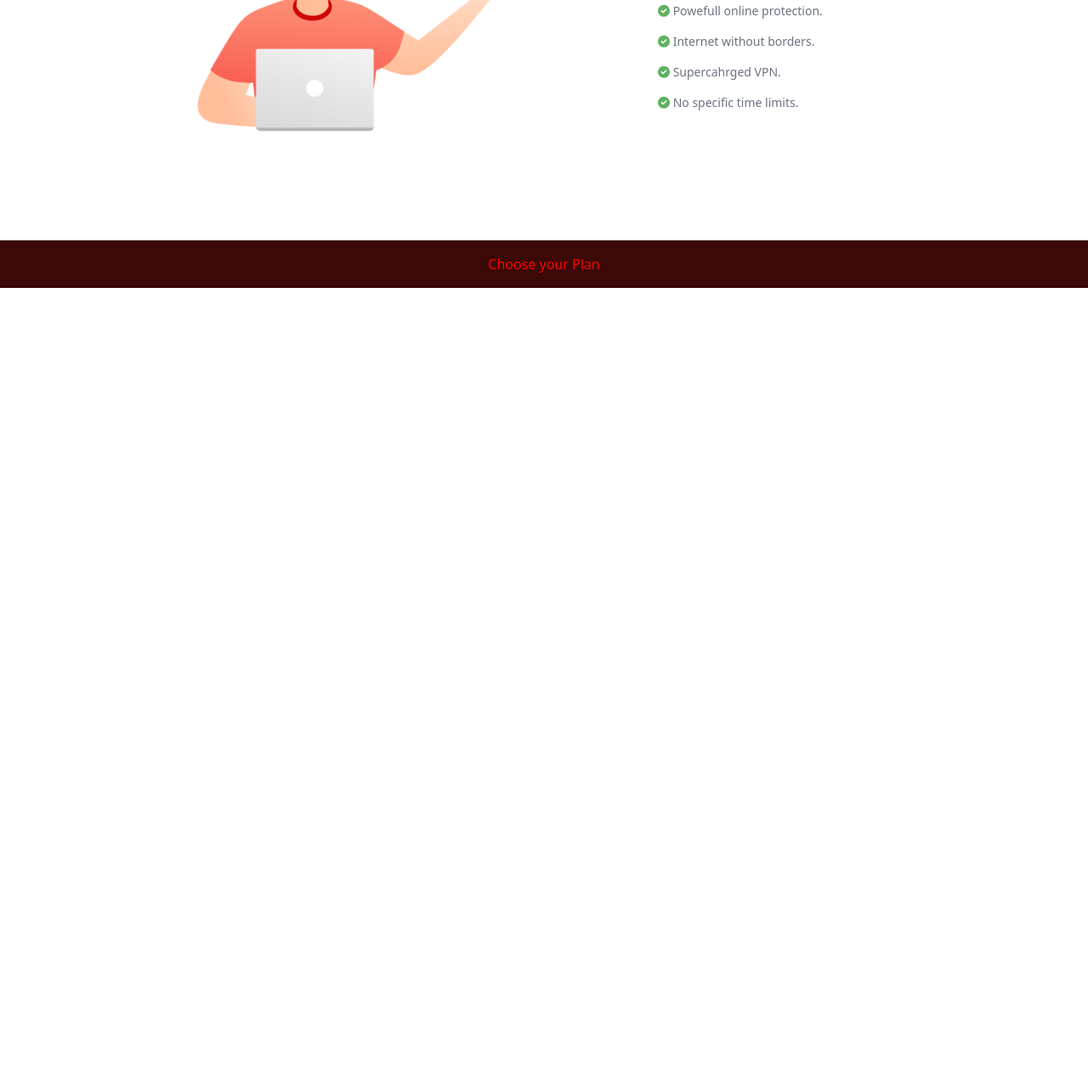
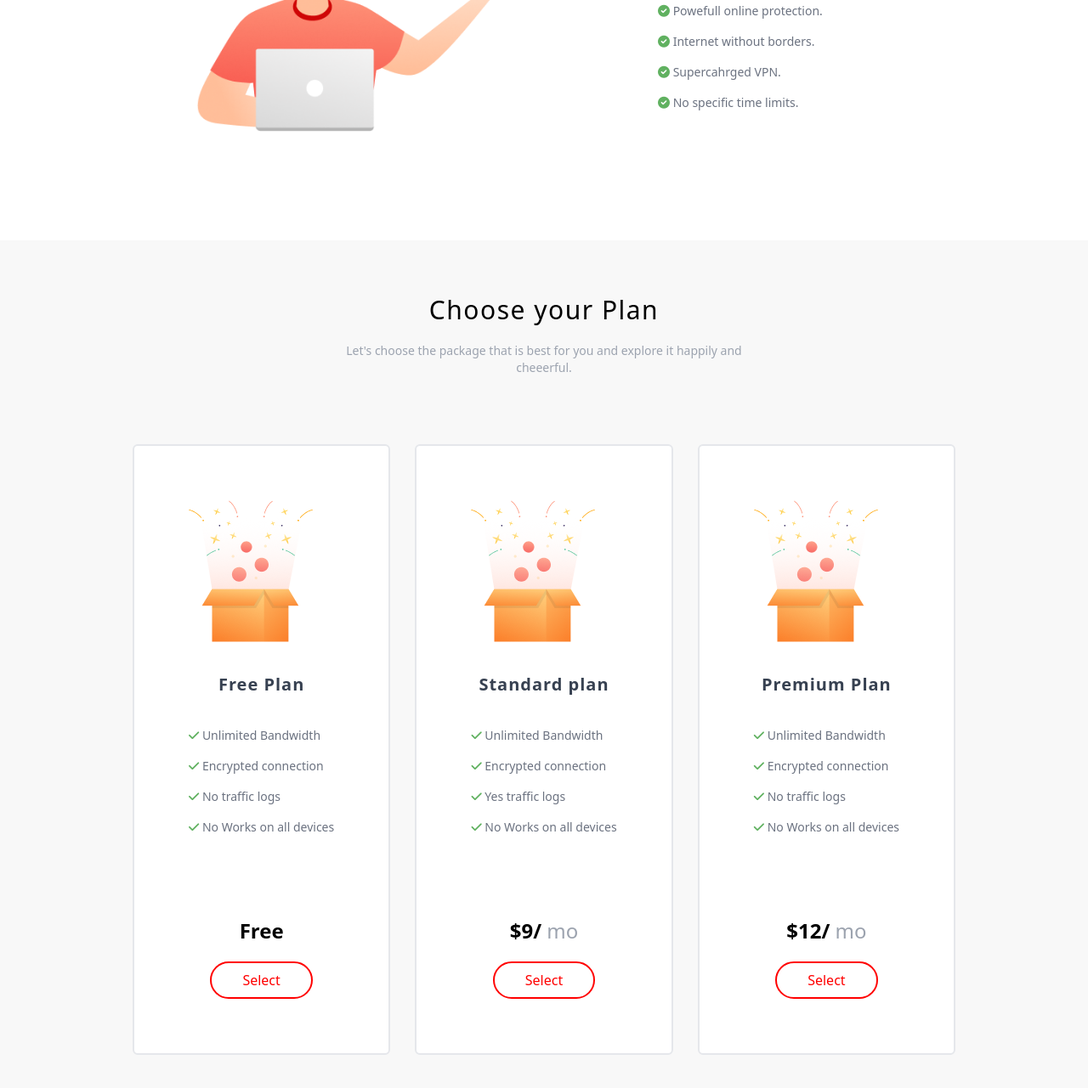
Before and after one commit to arjorb/stunningLasleVpn, a website: page src/index.html in a window 1280 px wide. Shown: the part 1106-2387 px from the top of the page at 85% size. Before the commit the page ends 1445 px from the top, so only its background shows below. Drawn offline with Linux system fonts and the light colour scheme; files whose address does not match are found by name.

Commit message:
done working on the choose your plan section

```diff
--- a/src/index.html
+++ b/src/index.html
@@ -148,9 +148,136 @@
 
     <!-- Choose your plan -->
 
-    <section class="bg-[#3c0808] mt-[7rem]">
-      <div class="max-w-[1000px] mx-auto p-4">
-        <h1 class="text-[red] text-center">Choose your Plan</h1>
+    <section class="bg-[#F8F8F8] mt-[7rem]">
+      <div class="max-w-[1000px] mx-auto p-4 py-[4rem]">
+        <h1 class="text-3xl tracking-wider text-center">Choose your Plan</h1>
+        <p class="text-sm text-gray-400 font-thin text-center mt-5">
+          Let's choose the package that is best for you and explore it happily
+          and <br />
+          cheeerful.
+        </p>
+
+        <div class="mt-[5rem] md:flex justify-between">
+          <!-- card 1 -->
+          <div class="bg-[#fff] border-2 rounded-md p-[4rem]">
+            <img src="../assets/box-illustration.png" alt="" />
+            <h1
+              class="text-xl text-gray-700 text-center my-9 font-bold tracking-wider"
+            >
+              Free Plan
+            </h1>
+            <div class="text-gray-500 text-sm mb-[6rem]">
+              <ul>
+                <li class="mt-4">
+                  <i class="fa-solid fa-check text-[#60b160]"></i>
+                  Unlimited Bandwidth
+                </li>
+                <li class="mt-4">
+                  <i class="fa-solid fa-check text-[#60b160]"></i>
+                  Encrypted connection
+                </li>
+                <li class="mt-4">
+                  <i class="fa-solid fa-check text-[#60b160]"></i>
+                  No traffic logs
+                </li>
+                <li class="mt-4">
+                  <i class="fa-solid fa-check text-[#60b160]"></i> No Works on
+                  all devices
+                </li>
+              </ul>
+            </div>
+            <div class="text-center">
+              <h1 class="text-2xl font-semibold">Free</h1>
+              <button
+                class="text-[red] border-[2px] border-[red] px-9 py-2 rounded-full mt-5 hover:bg-[red] hover:text-[white]"
+              >
+                Select
+              </button>
+            </div>
+          </div>
+
+          <!-- card 2 -->
+
+          <div class="bg-[#fff] border-2 rounded-md p-[4rem]">
+            <img src="../assets/box-illustration.png" alt="" />
+            <h1
+              class="text-xl text-gray-700 text-center my-9 font-bold tracking-wider"
+            >
+              Standard plan
+            </h1>
+            <div class="text-gray-500 text-sm mb-[6rem]">
+              <ul>
+                <li class="mt-4">
+                  <i class="fa-solid fa-check text-[#60b160]"></i>
+                  Unlimited Bandwidth
+                </li>
+                <li class="mt-4">
+                  <i class="fa-solid fa-check text-[#60b160]"></i>
+                  Encrypted connection
+                </li>
+                <li class="mt-4">
+                  <i class="fa-solid fa-check text-[#60b160]"></i>
+                  Yes traffic logs
+                </li>
+                <li class="mt-4">
+                  <i class="fa-solid fa-check text-[#60b160]"></i> No Works on
+                  all devices
+                </li>
+              </ul>
+            </div>
+            <div class="text-center">
+              <h1 class="text-2xl font-semibold">
+                $9/ <span class="text-gray-400 font-normal">mo</span>
+              </h1>
+              <button
+                class="text-[red] border-[2px] border-[red] px-9 py-2 rounded-full mt-5 hover:bg-[red] hover:text-[white]"
+              >
+                Select
+              </button>
+            </div>
+          </div>
+
+          <!-- card 3 -->
+
+          <div class="bg-[#fff] border-2 rounded-md p-[4rem]">
+            <img src="../assets/box-illustration.png" alt="" />
+            <h1
+              class="text-xl text-gray-700 text-center my-9 font-semibold tracking-wider"
+            >
+              Premium Plan
+            </h1>
+            <div class="text-gray-500 text-sm mb-[6rem]">
+              <ul>
+                <li class="mt-4">
+                  <i class="fa-solid fa-check text-[#60b160]"></i>
+                  Unlimited Bandwidth
+                </li>
+                <li class="mt-4">
+                  <i class="fa-solid fa-check text-[#60b160]"></i>
+                  Encrypted connection
+                </li>
+                <li class="mt-4">
+                  <i class="fa-solid fa-check text-[#60b160]"></i>
+                  No traffic logs
+                </li>
+                <li class="mt-4">
+                  <i class="fa-solid fa-check text-[#60b160]"></i> No Works on
+                  all devices
+                </li>
+              </ul>
+            </div>
+            <div class="text-center">
+              <h1 class="text-2xl font-semibold">
+                $12/ <span class="text-gray-400 font-normal">mo</span>
+              </h1>
+              <button
+                class="text-[red] border-[2px] border-[red] px-9 py-2 rounded-full mt-5 hover:bg-[red] hover:text-[white]"
+              >
+                Select
+              </button>
+            </div>
+          </div>
+        </div>
       </div>
     </section>
   </body>
```
Also changed, not shown: dist/output.css.
